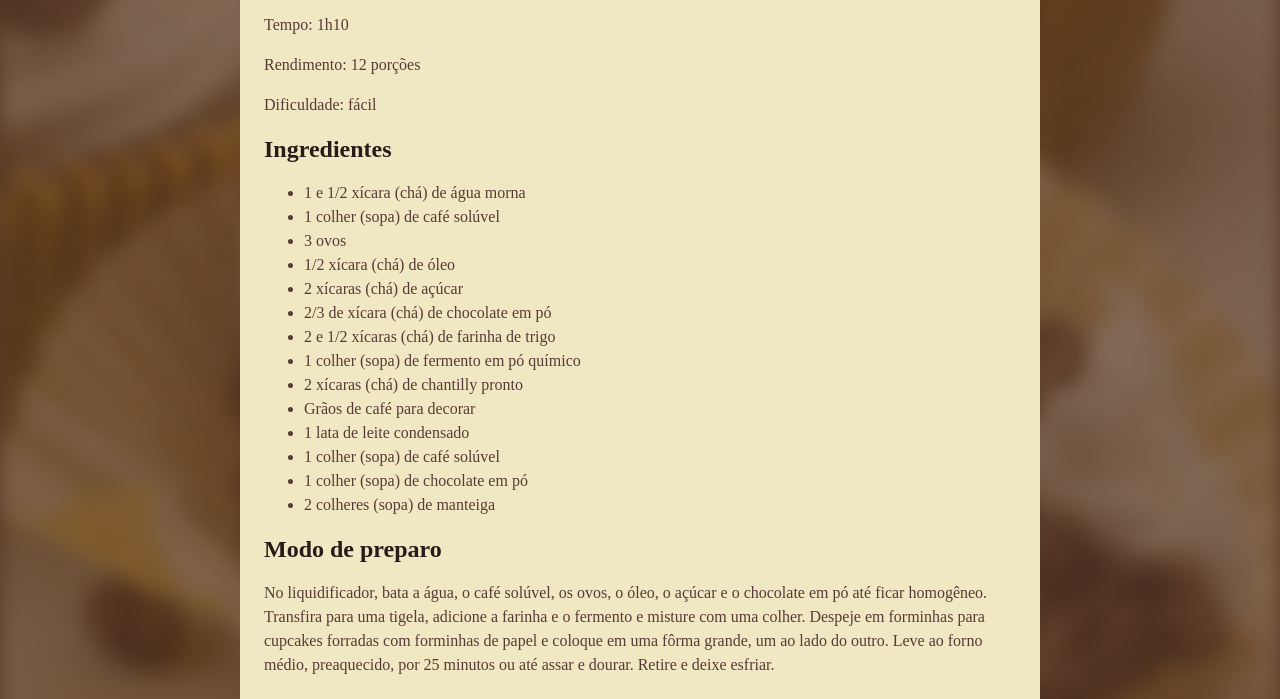
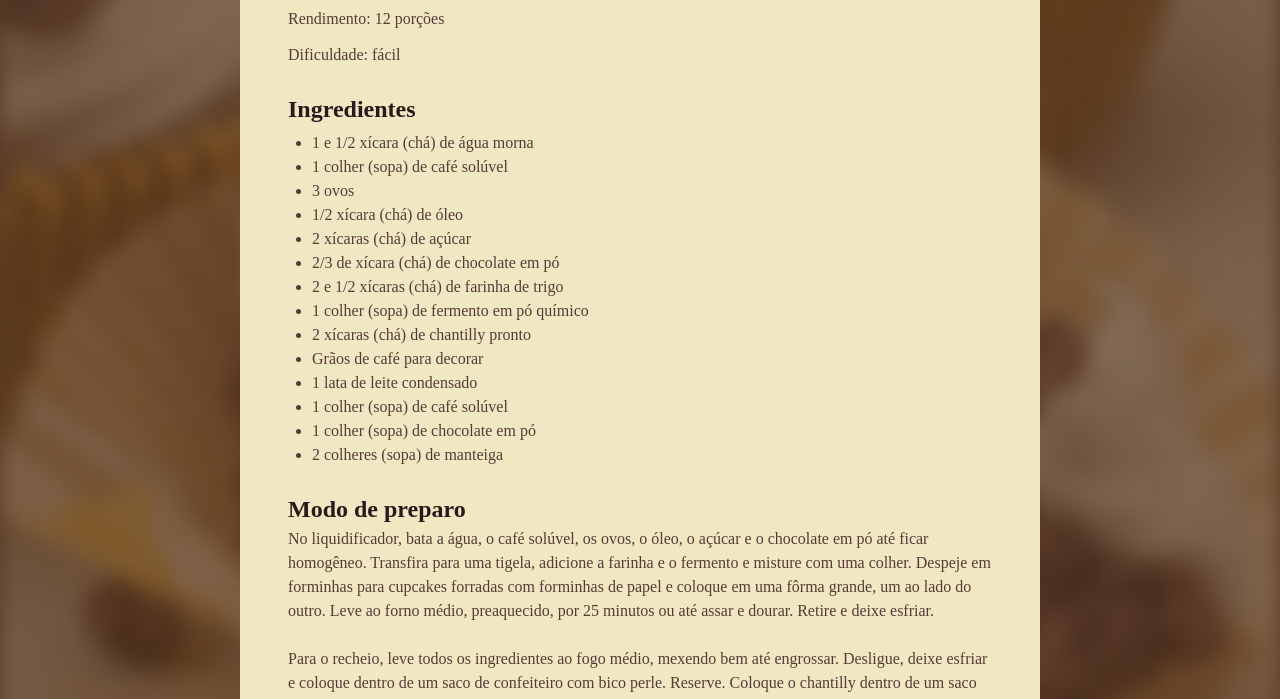
Before and after one commit to gabrieldborges/RecipePage, a plain HTML site: page index.html in a window 1280 px wide. Shown: the part 652-1351 px from the top of the page. Drawn offline with Linux system fonts and the light colour scheme; a web font is replaced by a local one.

Commit message:
finalizando css

```diff
--- a/style.css
+++ b/style.css
@@ -1,6 +1,7 @@
 *{
   box-sizing: border-box;
-  /* margin: 0; */
+  margin: 0;
+  padding: 0;
 }
 :root{
   --background-color : #573824;
@@ -30,12 +31,31 @@ body{
 #page img{
   border-radius: 16px;
 }
+main{
+  margin-top: ;
+  padding: 24px;
+}
 h1{
   line-height: 140%;
   font-size: 40px;
   color: var(--text-color-primary);
+  margin-bottom: 4px;
+}
+section + section {
+  margin-top: 24px;
+}
+
+#sobre p + p {
+margin-top: 12px;
+
 }
 h2{
   font-size:24px ;
   color: var(--text-color-primary);
+  line-height: 150%;
 }
+
+ul{
+  margin-top: 4px;
+  padding-left: 24px;
+}
```
